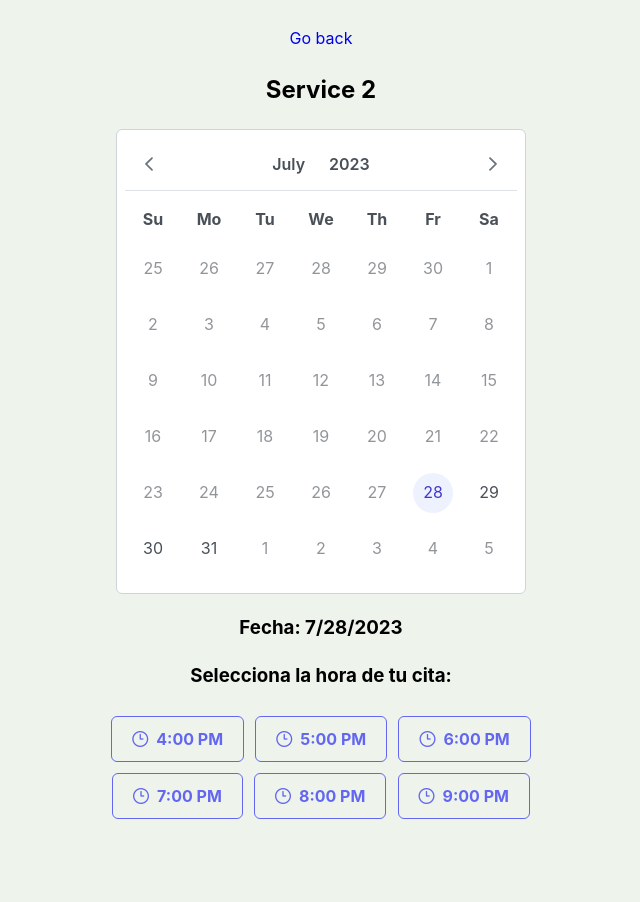
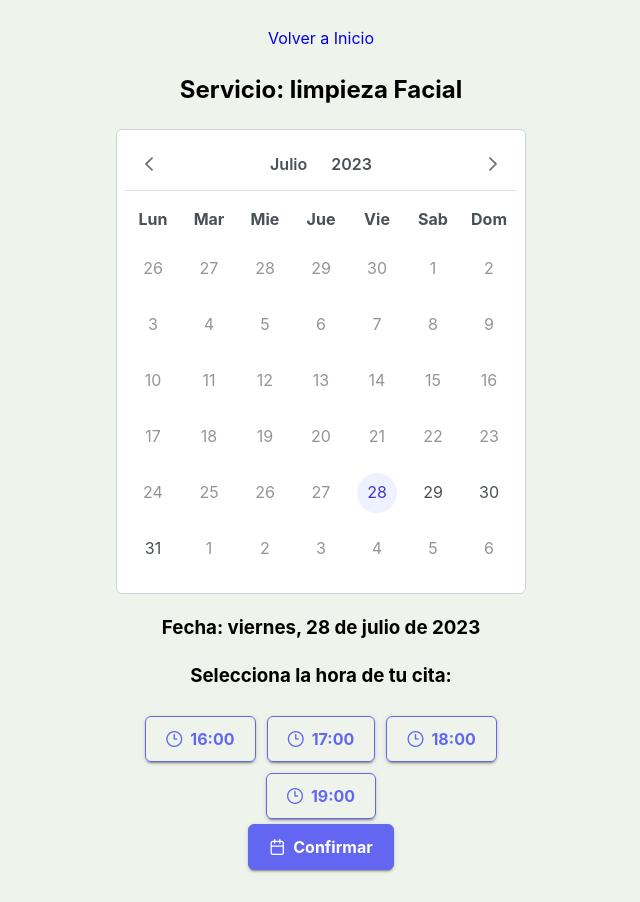
Before and after one commit to davidhelo/bookAppointmentApp, a Next.js app: page /book-appointment in a window 1280 px wide. Shown: the part 308-1210 px from the top of the page, without its empty margins (319-959 px from the left). Before the commit the page ends 1164 px from the top, so only its background shows below. Built offline with nearby package versions, Linux system fonts and the light colour scheme.

Commit message:
feat: update state when time buttons are clicked. Add confirm button

```diff
--- a/src/app/book-appointment/AvailableDatesAndTimes.js
+++ b/src/app/book-appointment/AvailableDatesAndTimes.js
@@ -9,15 +9,33 @@ import "primereact/resources/primereact.min.css";
 import React, { useState } from "react";
 import { Calendar } from 'primereact/calendar';
 import { Button } from 'primereact/button';
+import { addLocale } from 'primereact/api';
+
 import 'primeicons/primeicons.css';
-
 import styles from "../styles/styles.module.css";
 
 //function to populate buttons from date
-function getAvailableTimes(dateSelected) {
-    let availableTimes = ["4:00 PM", "5:00 PM", "6:00 PM","7:00 PM","8:00 PM","9:00 PM"];
+function getAvailableTimes(dateSelected, updateDateTimeState) {
 
-    let availableTimesButtons = availableTimes.map((time) => <Button label={time} icon="pi pi-clock" className={styles.availableTimeButton} id={"button" + time} /> );
+    let availableTimes = [
+        {hour: 16, minute: 0},
+        {hour: 17, minute: 0},
+        {hour: 18, minute: 0},
+        {hour: 19, minute: 0}
+    ];
+
+    let availableDateTimes = availableTimes.map((time) => new Date(dateSelected.getFullYear(), dateSelected.getMonth(), dateSelected.getDate(), time.hour, time.minute));
+
+    let availableTimesButtons = availableDateTimes.map((time) =>
+        <Button
+            label={String(time.getHours()) + ":" + time.getMinutes().toLocaleString('en-US', {minimumIntegerDigits: 2} )}
+            icon="pi pi-clock"
+            className={dateSelected.getTime() === time.getTime() ? styles.selectedTimeButton : styles.availableTimeButton}
+            id={"button" + String(time.getHours()) + ":" + time.getMinutes().toLocaleString('en-US', {minimumIntegerDigits: 2})}
+            onClick={() => updateDateTimeState(time)}
+            raised small
+        />
+    );
 
     return (<div className={styles.buttonsContainer}>
         {availableTimesButtons}
@@ -31,7 +49,7 @@ export default function AvailableDatesAndTimes() {
     let nextMonth = month === 11 ? 0 : month + 1;
     let nextYear = nextMonth === 0 ? year + 1 : year;
 
-    const [date, setDate] = useState(today);
+    const [dateTime, setDateTime] = useState(today);
 
     let minDate = new Date();
         minDate = today;
@@ -40,13 +58,45 @@ export default function AvailableDatesAndTimes() {
         maxDate.setMonth(nextMonth);
         maxDate.setFullYear(nextYear);
 
+    // calendar parameters
+    addLocale('es', {
+        firstDayOfWeek: 1,
+        dayNames: ['domingo', 'lunes', 'martes', 'miércoles', 'jueves', 'viernes', 'sábado'],
+        dayNamesShort: ['dom', 'lun', 'mar', 'mié', 'jue', 'vie', 'sáb'],
+        dayNamesMin: ['Dom', 'Lun', 'Mar', 'Mie', 'Jue', 'Vie', 'Sab'],
+        monthNames: ['Enero', 'Febrero', 'Marzo', 'Abril', 'Mayo', 'Junio', 'Julio', 'Agosto', 'Septiembre', 'Octubre', 'Noviembre', 'Diciembre'],
+        monthNamesShort: ['ene', 'feb', 'mar', 'abr', 'may', 'jun', 'jul', 'ago', 'sep', 'oct', 'nov', 'dic'],
+        today: 'Hoy',
+        clear: 'Limpiar'
+    });
+
+    const options = {
+        weekday: "long",
+        year: "numeric",
+        month: "long",
+        day: "numeric",
+        };
+
  return (
     <div className="card flex justify-content-center">
-        <Calendar value={date} onChange={(e) => setDate(e.value)} inline minDate={minDate} maxDate={maxDate} />
-        <h3>Fecha: {date.toLocaleDateString()} </h3>
+        <Calendar
+            value={dateTime}
+            onChange={(e) => setDateTime(e.value)}
+            inline
+            minDate={minDate}
+            maxDate={maxDate}
+            locale="es"
+        />
+        <h3>Fecha: {dateTime.toLocaleDateString("es-MX", options)} </h3>
         <h3>Selecciona la hora de tu cita: </h3>
-
-        {getAvailableTimes(date)}
+        {getAvailableTimes(dateTime, setDateTime)}
+        <Button
+            label={"Confirmar"}
+            icon="pi pi-calendar"
+            id="buttonConfirm"
+            onClick={() => console.log("cita confirmada:", dateTime)}
+            raised
+        />
     </div>
  );
 
--- a/src/app/book-appointment/page.js
+++ b/src/app/book-appointment/page.js
@@ -23,8 +23,8 @@ export default function BookAppointment() {
             style={{margin: "auto"}}
           />
           <h1 className={utils.heading2Xl}>Agendar una cita</h1>
-          <p><Link href="/">Go back</Link></p>
-          <h2>Service 2</h2>
+          <p><Link href="/">Volver a Inicio</Link></p>
+          <h2>Servicio: limpieza Facial</h2>
           <AvailableDatesAndTimes />
       </div>
     </Layout>
--- a/src/app/styles/styles.module.css
+++ b/src/app/styles/styles.module.css
@@ -5,6 +5,7 @@
 }
 
 .selectedTimeButton {
+    margin: 0.35rem;
     background-color: #6366F1;
     color: #ffff;
 }
```
